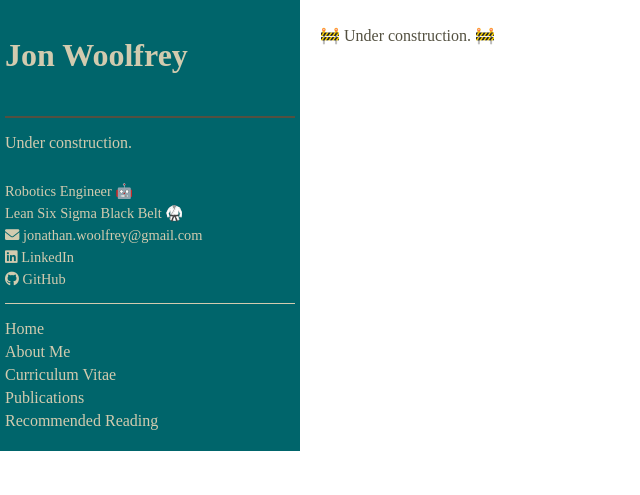
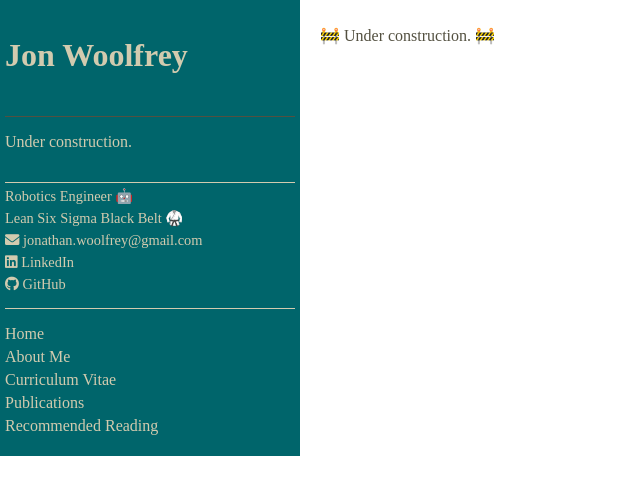
Before and after one commit to Woolfrey/woolfrey.github.io, a Jekyll site: the page built from README.md, in a window 1280 px wide. Shown: the top 495 px of the page, without its empty margins (0-640 px from the left). Built offline with Jekyll 4.4.1, drawn with Linux system fonts in a browser that asks for light colours; our own code applies the rules of GitHub Pages for plain Markdown files.

Commit message:
Update main.css

```diff
--- a/assets/main.css
+++ b/assets/main.css
@@ -30,7 +30,7 @@
 
 h1 {
     color: var(--OliveNight);    /* Set heading color */
-    border-bottom: 2px solid var(--OliveNight); /* Add a 2px solid line with the Moth color underneath h1 */
+    border-bottom: 1px solid var(--OliveNight); /* Add a 2px solid line with the Moth color underneath h1 */
     padding-bottom: 10px;       /* Add some padding below the heading */
     margin-bottom: 10px;        /* Add margin below the line */
 }
@@ -122,6 +122,7 @@
 
 .sidebar-info {
     margin-bottom: 10px;        /* Add margin below sidebar info */
+    border-top: 1px solid var(--Moth); /* Add bottom border to sidebar info */
     border-bottom: 1px solid var(--Moth); /* Add bottom border to sidebar info */
     padding-bottom: 10px;       /* Add padding below sidebar info */
 }
```
